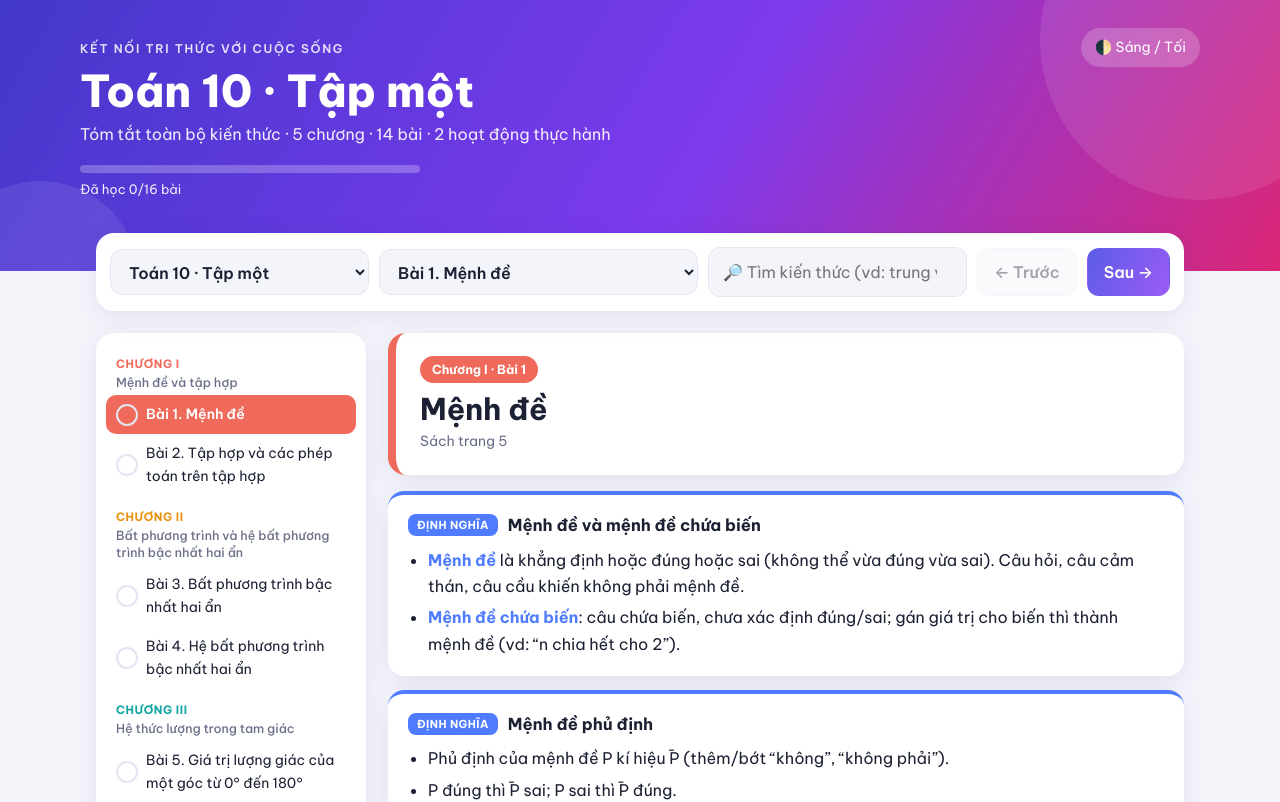
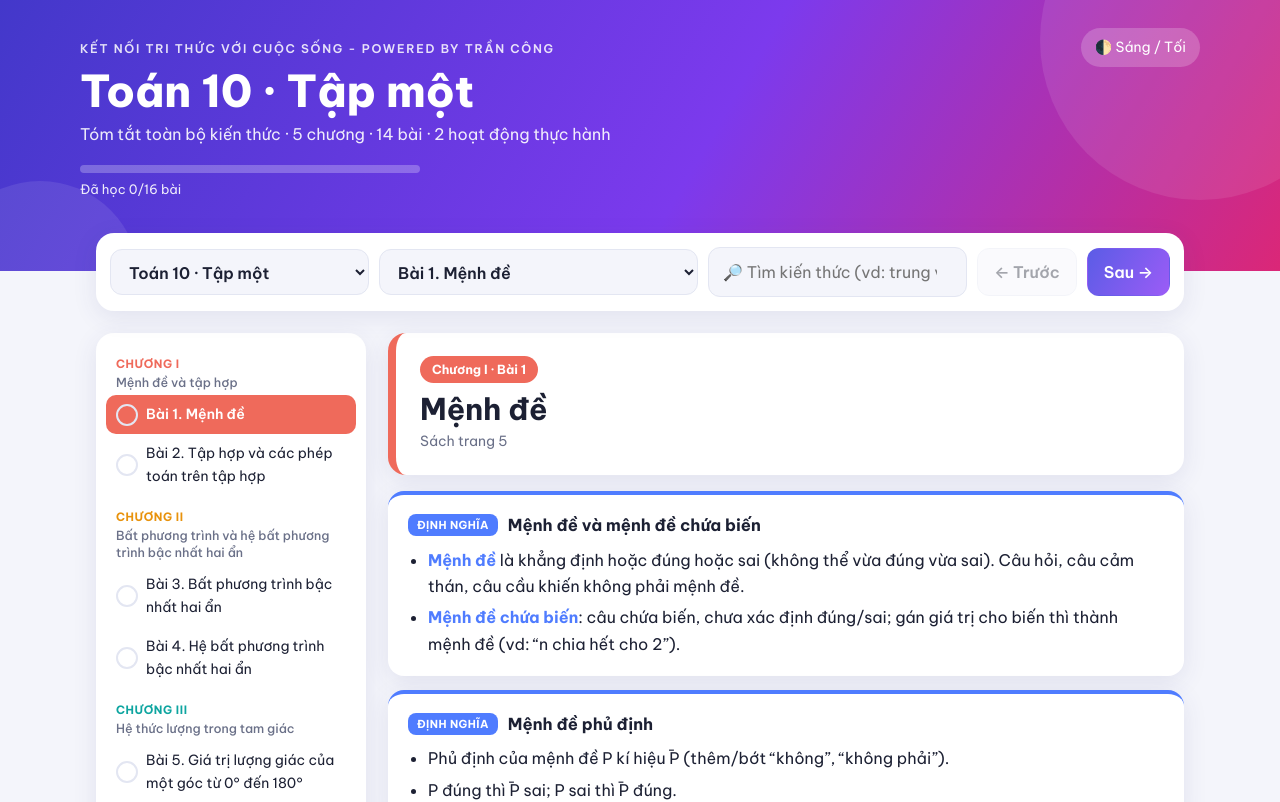
Before and after one commit to letrancong1708-rgb/Kienthuc-tonghop, a plain HTML site: page index.html in a window 1280 px wide. Shown: the top 802 px of the page. Drawn offline with Linux system fonts and the light colour scheme.

Commit message:
Update footer text in index.html

```diff
--- a/index.html
+++ b/index.html
@@ -67,7 +67,7 @@ td,th{border:1px solid var(--line);padding:5px 10px;text-align:center;white-spac
 <body>
 <header class="hero"><div class="wrap">
 <button class="tg" id="tg" aria-label="Đổi giao diện sáng/tối">🌓 Sáng / Tối</button>
-<small>Kết nối tri thức với cuộc sống</small>
+<small>Kết nối tri thức với cuộc sống - Powered by Trần Công</small>
 <h1 id="ht">Đang tải…</h1>
 <p id="hp"></p>
 <div class="bar"><i id="pb"></i></div><div class="bt" id="pt"></div>
```
